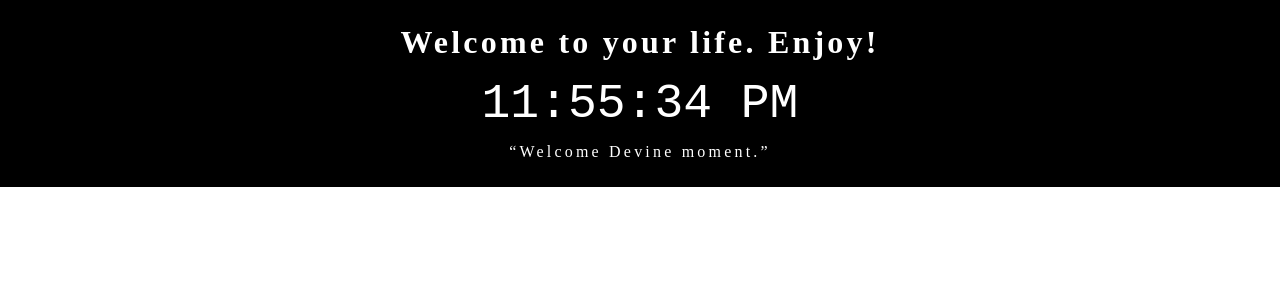
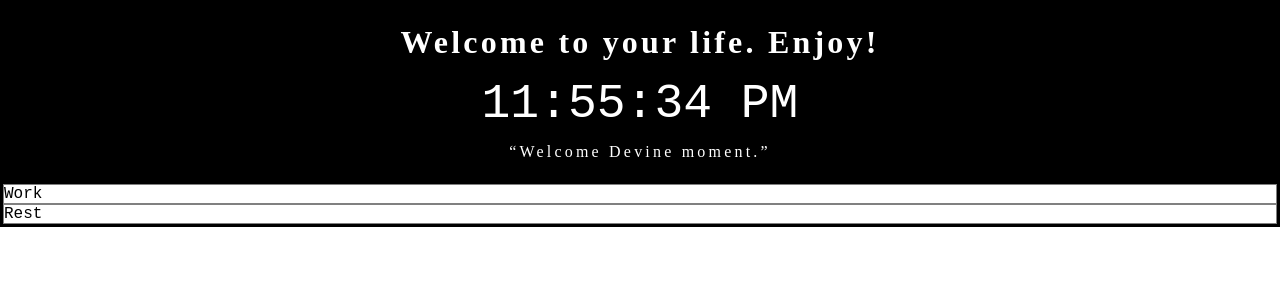
Before and after one commit to toChaim/todo-client, a React (Create React App) app: page / in a window 1280 px wide. Shown: the top 300 px of the page. Built offline with nearby package versions, Linux system fonts and the light colour scheme.

Commit message:
activities and activitiesList showing up.

```diff
--- a/src/App.js
+++ b/src/App.js
@@ -8,8 +8,8 @@ class App extends Component {
     this.state = {
       time: new Date(),
       activities: localStorage.getItem('activities') || {
-        work: { id: 0, order: 0, title: 'Work' },
-        rest: { id: 1, order: 1, title: 'Rest' }
+        work: { _id: 0, order: 0, title: 'Work' },
+        rest: { _id: 1, order: 1, title: 'Rest' }
       },
       activity: localStorage.getItem('activity') || 0
     };
@@ -38,7 +38,7 @@ class App extends Component {
           time={this.state.time}
         />
         <main>
-          <ActivityList />
+          <ActivityList activities={this.state.activities} />
         </main>
       </div>
     );
```
